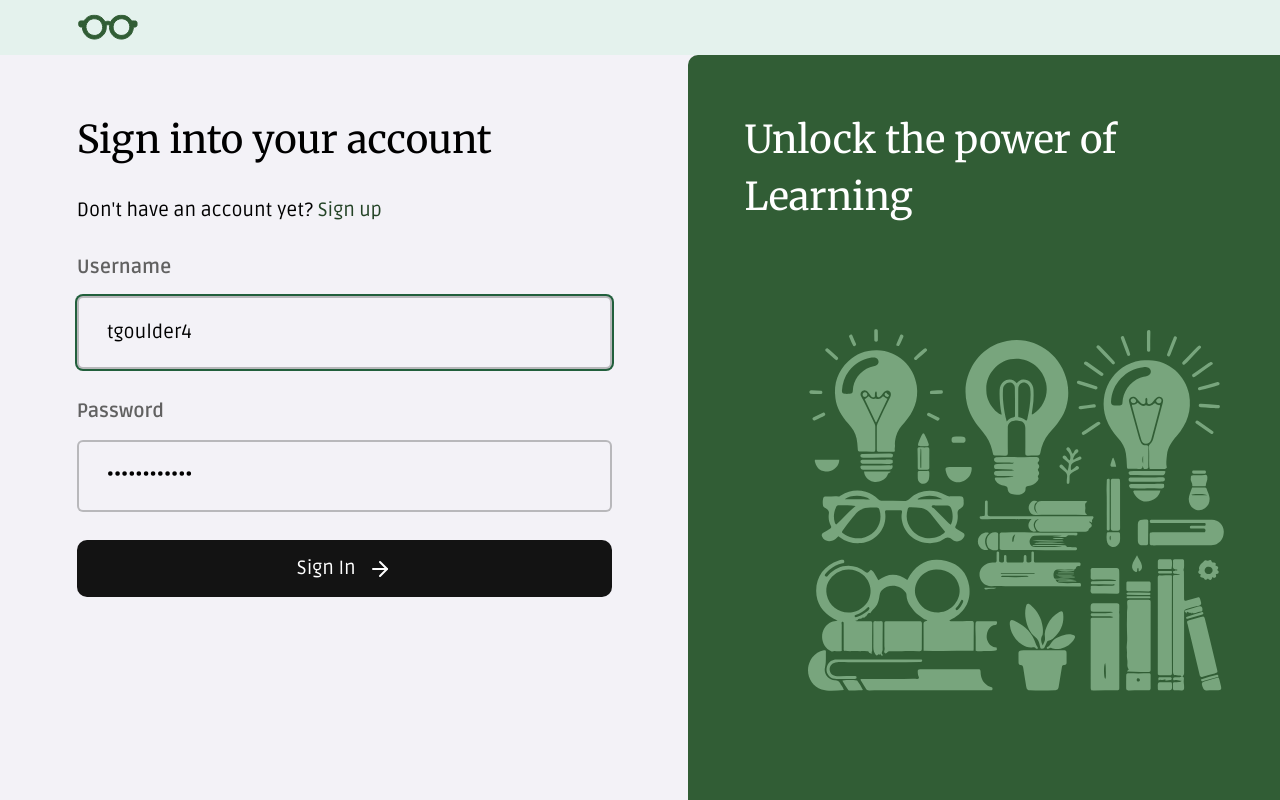
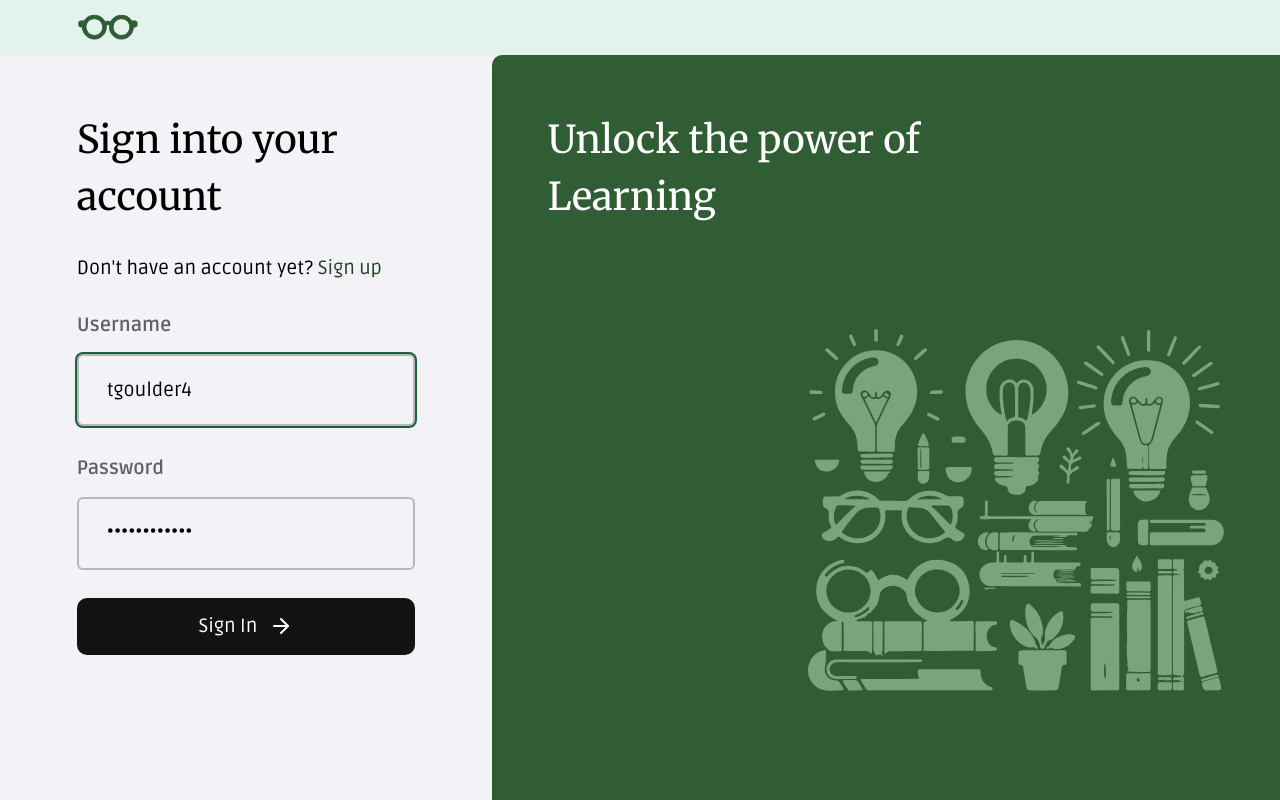
Before and after one commit to tgoulder4/Dunnoyet, a Next.js app: page /auth/login in a window 1280 px wide. Built offline with nearby package versions, Linux system fonts and the light colour scheme.

Commit message:
responsive signUpOrIn

```diff
--- a/src/components/Auth/Forms/Components/SignInForm.tsx
+++ b/src/components/Auth/Forms/Components/SignInForm.tsx
@@ -26,8 +26,8 @@ function SignInForm() {
     return (
         <form
             action={dispatch}
-            className='flex-2 grow' style={{ paddingLeft: sizing.variableWholePagePadding, paddingRight: sizing.variableWholePagePadding, paddingTop: spacing.gaps.largest }}>
-            <div className='flex flex-col' style={{ rowGap: spacing.gaps.separateElement }}>
+            className='flex-[2] flex justify-end' style={{ paddingLeft: sizing.variableWholePagePadding, paddingRight: sizing.variableWholePagePadding, paddingTop: spacing.gaps.largest }}>
+            <div className='flex flex-col' style={{ rowGap: spacing.gaps.separateElement, width: 'clamp(43px,100%,680px)' }}>
                 <h1 style={{ fontFamily: merriweather.style.fontFamily, fontSize: responsiveFont(sizing.largestFontSize) }}>Sign into your account</h1>
                 <h2>Don't have an account yet? <Link href="/auth/register" style={{ color: changeColour(colours.primary).darken(8).toString() }}>Sign up</Link></h2>
                 <fieldset name='fs' className='flex flex-col' style={{ rowGap: spacing.gaps.separateElement }}>
```
